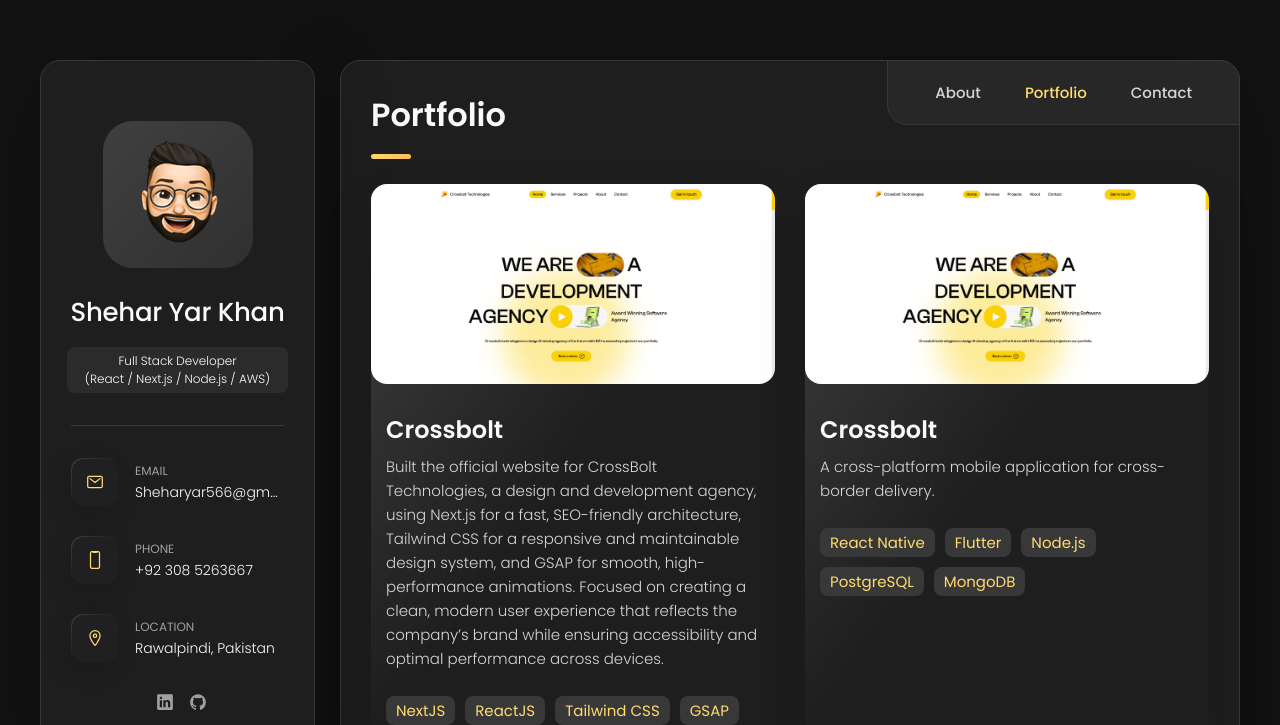
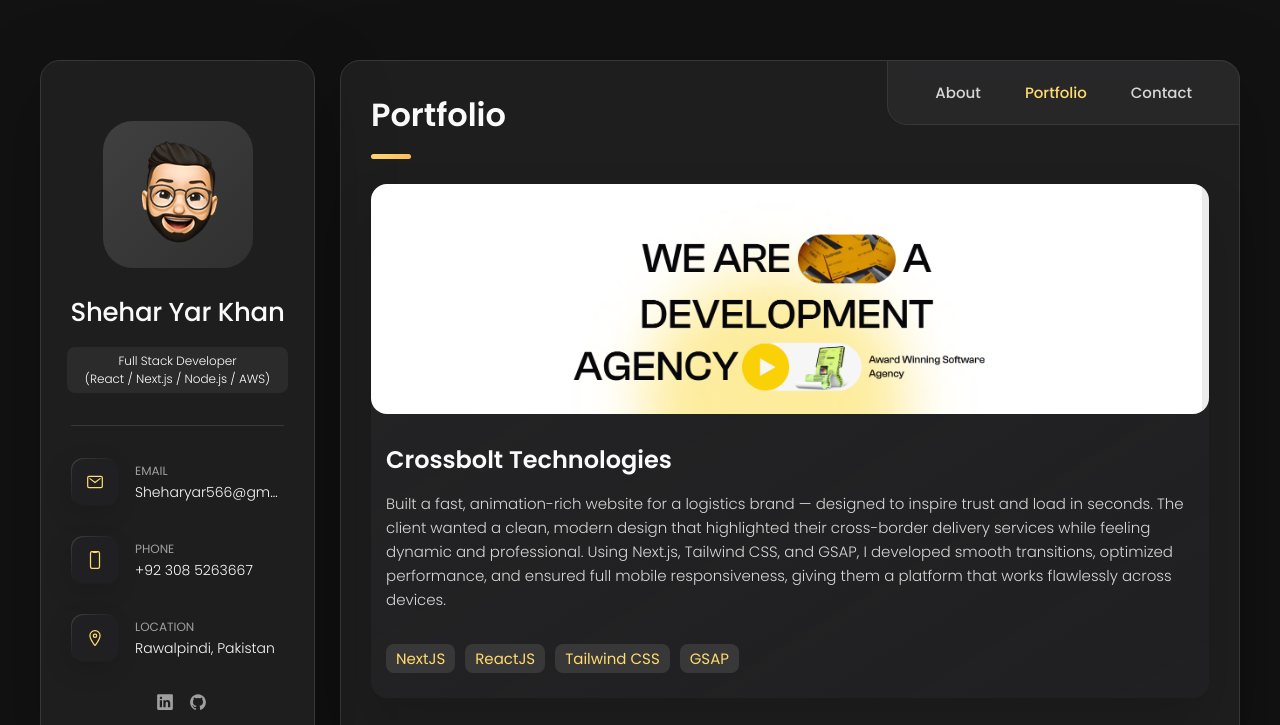
Before and after one commit to Sheharyar566/Portfolio-v2, a plain HTML site: page index.html in a window 1280 px wide. Both pictures are taken after a click on the button "Portfolio". Shown: the top 725 px of the page. Drawn offline with nearby package versions, Linux system fonts and the light colour scheme.

Commit message:
Added the projects section

```diff
--- a/assets/css/style.css
+++ b/assets/css/style.css
@@ -157,7 +157,10 @@
 
 body { background: var(--smoky-black); }
 
-
+strong {
+  color: var(--orange-yellow-crayola);
+  font-weight: var(--fw-600);
+}
 
 
 
@@ -628,18 +631,31 @@
 .portfolio .article-title { margin-bottom: 25px; }
 
 .projects-list {
-  display: grid;
-  grid-template-columns: 1fr 1fr;
+  /* display: grid;
+  grid-template-columns: 1fr 1fr; */
+  display: flex;
+  flex-direction: column;
   gap: 20px;
 }
 
-.project-item {
+.project-item > a {
   position: relative;
-  background: var(--border-gradient-onyx);
+  background: var(--bg-gradient-jet);
   height: 100%;
   box-shadow: var(--shadow-4);
   border-radius: 16px;
   z-index: 1;
+  display: flex;
+  flex-direction: column;
+}
+
+.blog-post-item > a::before {
+  content: "";
+  position: absolute;
+  inset: 1px;
+  border-radius: inherit;
+  background: var(--eerie-black-1);
+  z-index: -1;
 }
 
 .project-image {
@@ -659,14 +675,12 @@
 
 .project-item > a:hover .project-image img { transform: scale(1.1); }
 
-.project-content { padding: 15px; }
-
-.project-meta {
+.project-content {
+  flex: 1;
+  padding: 15px;
   display: flex;
-  justify-content: flex-start;
-  align-items: center;
+  flex-direction: column;
   gap: 7px;
-  margin-bottom: 10px;
 }
 
 .project-title {
@@ -683,6 +697,7 @@
   font-weight: var(--fw-300);
   line-height: 1.6;
   margin-bottom: 25px;
+  flex: 1;
 }
 
 .project-tags {
@@ -831,11 +846,10 @@
 
 
   /**
-   * #PORTFOLIO, BLOG
+   * #PORTFOLIO
    */
 
-  .project-img,
-  .blog-banner-box { height: auto; }
+  .project-image { height: auto; }
 
 }
 
@@ -993,7 +1007,7 @@
 
 
   /**
-   * #PORTFOLIO, BLOG
+   * #PORTFOLIO
    */
 
   .project-image  { border-radius: 16px; }
@@ -1108,9 +1122,9 @@
 
   .filter-item button.active { color: var(--orange-yellow-crayola); }
 
-  /* portfolio and blog grid */
+  /* portfolio */
 
-  .project-list, .blog-posts-list { grid-template-columns: 1fr 1fr; }
+  .projects-list { grid-template-columns: 1fr 1fr; }
 
 
 
@@ -1231,14 +1245,7 @@
    */
 
   .project-list { grid-template-columns: repeat(3, 1fr); }
-
-
-
-  /**
-   * BLOG
-   */
-
-  .blog-banner-box { height: 230px; }
+  .project-image { height: 230px; }
 
 }
 
--- a/assets/js/script.js
+++ b/assets/js/script.js
@@ -111,20 +111,32 @@
 const projectsContainer = document.querySelector(".projects-list");
 const projects = [
   {
-    title: "Crossbolt",
-    description: "Built the official website for CrossBolt Technologies, a design and development agency, using Next.js for a fast, SEO-friendly architecture, Tailwind CSS for a responsive and maintainable design system, and GSAP for smooth, high-performance animations. Focused on creating a clean, modern user experience that reflects the company’s brand while ensuring accessibility and optimal performance across devices.",
+    title: "Crossbolt Technologies",
+    description: "Built a fast, animation-rich website for a logistics brand — designed to inspire trust and load in seconds. The client wanted a clean, modern design that highlighted their cross-border delivery services while feeling dynamic and professional. Using Next.js, Tailwind CSS, and GSAP, I developed smooth transitions, optimized performance, and ensured full mobile responsiveness, giving them a platform that works flawlessly across devices.",
     tags: ["NextJS", "ReactJS", "Tailwind CSS", "GSAP"],
     imageUrl: "./assets/images/projects/crossbolt.png",
-    liveUrl: "https://github.com/sheharyarkhan/crossbolt",
-    sourceUrl: "https://github.com/sheharyarkhan/crossbolt"
+    liveUrl: "https://crossbolttechnologies.com/",
   },
   {
-    title: "Crossbolt",
-    description: "A cross-platform mobile application for cross-border delivery.",
-    tags: ["React Native", "Flutter", "Node.js", "PostgreSQL", "MongoDB"],
-    imageUrl: "./assets/images/projects/crossbolt.png",
-    liveUrl: "https://github.com/sheharyarkhan/crossbolt",
-    sourceUrl: "https://github.com/sheharyarkhan/crossbolt"
+    title: "City Perks",
+    description: "Led the backend development for a multi-platform rewards system that connects businesses with customers through personalized perks. I mentored junior developers, reviewed code, and guided architectural decisions to ensure the platform could scale and perform reliably. Using NestJS, PostgreSQL, and AWS, I implemented secure APIs, optimized database queries, and integrated third-party services — delivering a robust core that powers both the web and mobile apps.",
+    tags: ["Nest.JS", "PostgreSQL", "AWS"],
+    imageUrl: "./assets/images/projects/cityperks.png",
+    liveUrl: "https://cityperks.ai/",
+  },
+  {
+    title: "Thyreality",
+    description: "Helped build a fast, visually polished website for a London-based PaaS provider specializing in AI, blockchain, and quantum-powered solutions. The goal was to present complex, cutting-edge technology in a clear, engaging way that resonates with multiple industries. Using Next.js and Tailwind CSS, I implemented responsive layouts, smooth animations, and performance optimizations — delivering a modern site that’s as advanced as the company’s services.",
+    tags: ["NextJS", "Tailwind CSS"],
+    imageUrl: "./assets/images/projects/thyreality.png",
+    liveUrl: "https://thyreality.com/",
+  },
+  {
+    title: "Influindex",
+    description: "Built a high-performance backend for an influencer analytics platform — engineered to process real-time data and handle heavy traffic without breaking a sweat. Working alongside a frontend developer, I focused on scalable architecture and efficient data pipelines. Using NestJS, PostgreSQL, Prisma, RabbitMQ, and AWS, I delivered a resilient backend that empowers influencers and brands to make data-driven decisions instantly.",
+    tags: ["NextJS", "NestJS", "PostgreSQL", "Prisma", "RabbitMQ", "AWS", "Tailwind CSS"],
+    imageUrl: "./assets/images/projects/influindex.png",
+    liveUrl: "https://influindex.com/",
   }
 ];
 
```
Also changed, not shown: assets/images/blog-1.jpg (added), assets/images/projects/cityperks.png (added), assets/images/projects/influindex.png (added), assets/images/projects/thyreality.png (added).
